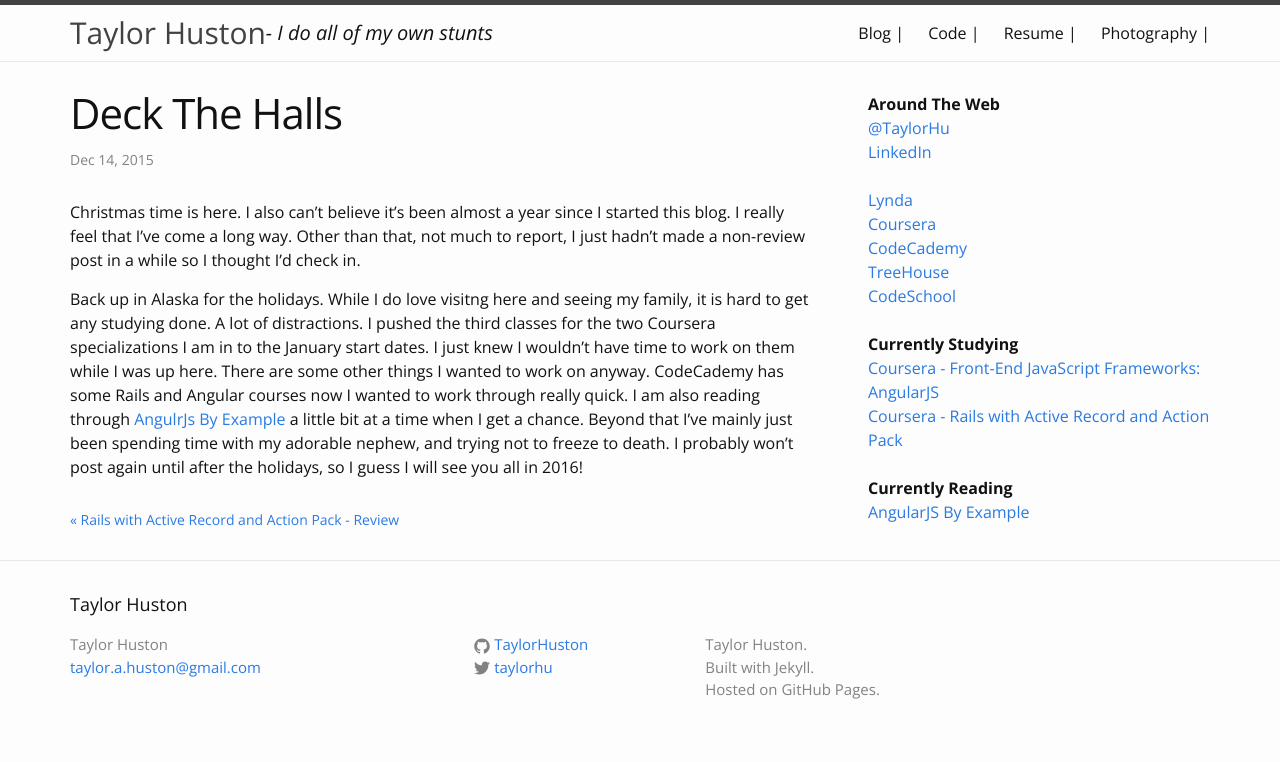
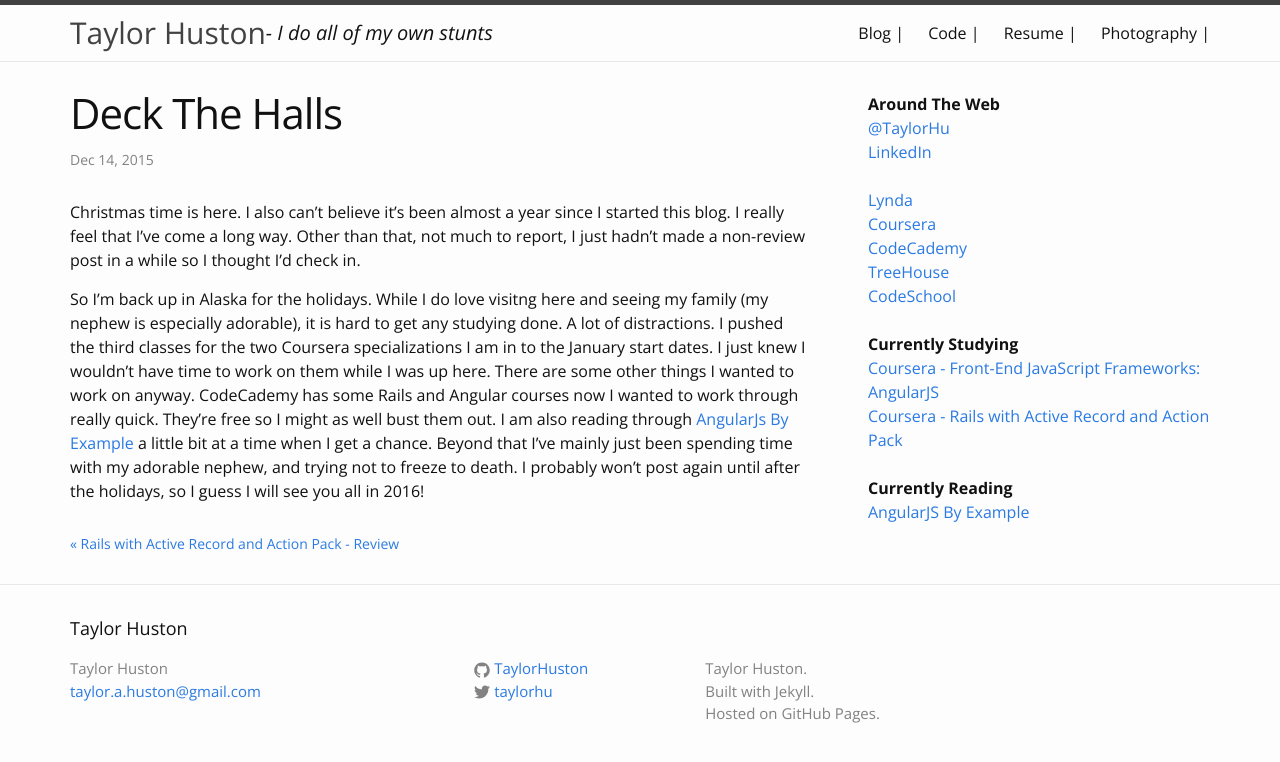
Before and after one commit to TaylorHuston/taylorhuston.github.io, a Jekyll site: the page built from _posts/2015-12-14-deck-the-halls.md, in a window 1280 px wide. Shown: the top 762 px of the page. Built offline with Jekyll 4.4.1, drawn with Linux system fonts in a browser that asks for light colours; some web fonts are replaced; comment, search, counter and statistics services are not loaded.

Commit message:
Update post

```diff
--- a/_posts/2015-12-14-deck-the-halls.md
+++ b/_posts/2015-12-14-deck-the-halls.md
@@ -11,4 +11,4 @@ comments: true
 
 Christmas time is here. I also can't believe it's been almost a year since I started this blog. I really feel that I've come a long way. Other than that, not much to report, I just hadn't made a non-review post in a while so I thought I'd check in.
 
-Back up in Alaska for the holidays. While I do love visitng here and seeing my family, it is hard to get any studying done. A lot of distractions. I pushed the third classes for the two Coursera specializations I am in to the January start dates. I just knew I wouldn't have time to work on them while I was up here. There are some other things I wanted to work on anyway. CodeCademy has some Rails and Angular courses now I wanted to work through really quick. I am also reading through <a href="https://www.packtpub.com/web-development/angularjs-example" target="_blank">AngulrJs By Example</a> a little bit at a time when I get a chance. Beyond that I've mainly just been spending time with my adorable nephew, and trying not to freeze to death. I probably won't post again until after the holidays, so I guess I will see you all in 2016!
+So I'm back up in Alaska for the holidays. While I do love visitng here and seeing my family (my nephew is especially adorable), it is hard to get any studying done. A lot of distractions. I pushed the third classes for the two Coursera specializations I am in to the January start dates. I just knew I wouldn't have time to work on them while I was up here. There are some other things I wanted to work on anyway. CodeCademy has some Rails and Angular courses now I wanted to work through really quick. They're free so I might as well bust them out. I am also reading through <a href="https://www.packtpub.com/web-development/angularjs-example" target="_blank">AngularJs By Example</a> a little bit at a time when I get a chance. Beyond that I've mainly just been spending time with my adorable nephew, and trying not to freeze to death. I probably won't post again until after the holidays, so I guess I will see you all in 2016!
```
